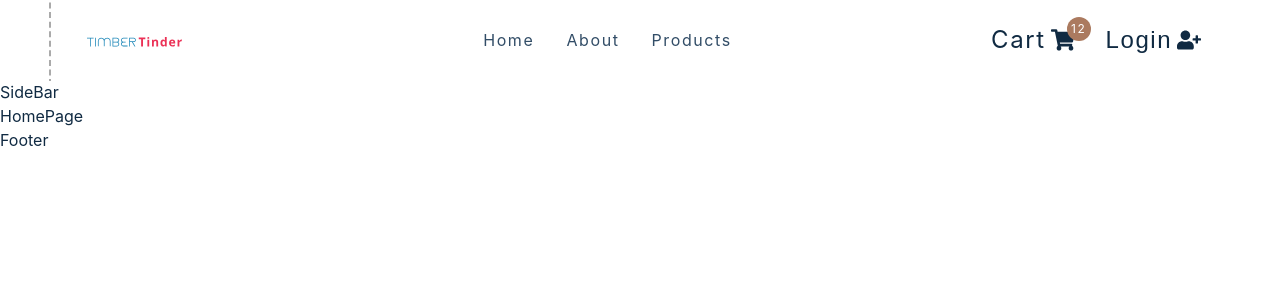
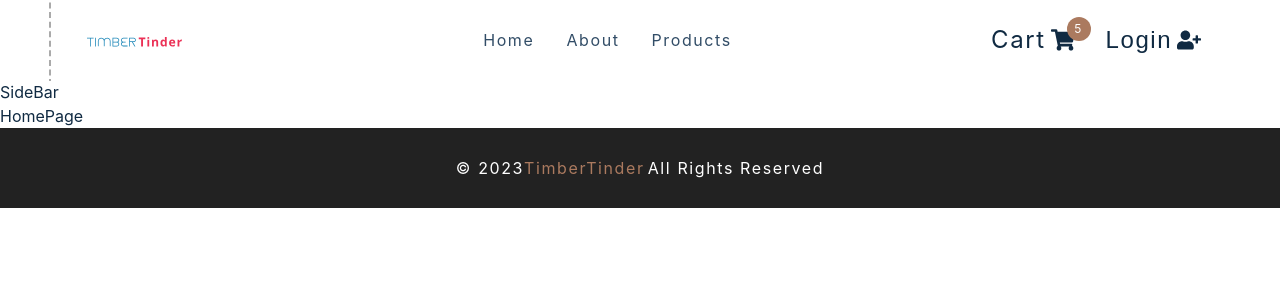
Before and after one commit to UsamaBhakrani/Ecommerce-React, a React app: page / in a window 1280 px wide. Shown: the top 300 px of the page. Built offline with nearby package versions, Linux system fonts and the light colour scheme; the HTML template or start-up script is replaced by a standard one.

Commit message:
Footer Finalized

```diff
--- a/src/components/CartButtons.jsx
+++ b/src/components/CartButtons.jsx
@@ -9,7 +9,7 @@
         Cart
         <span className="cart-container">
           <FaShoppingCart />
-          <span className="cart-value">12</span>
+          <span className="cart-value">5</span>
         </span>
       </Link>
 
--- a/src/components/Footer.jsx
+++ b/src/components/Footer.jsx
@@ -1,9 +1,40 @@
-import React from 'react'
+import styled from "styled-components";
 
 const Footer = () => {
   return (
-    <div>Footer</div>
-  )
-}
+    <Wrapper>
+      <h5>
+        &copy; {new Date().getFullYear()}
+        <span>TimberTinder</span>{" "}
+      </h5>
+      <h5>All Rights Reserved</h5>
+    </Wrapper>
+  );
+};
 
-export default Footer
+const Wrapper = styled.footer`
+  height: 5rem;
+  display: flex;
+  flex-direction: column;
+  justify-content: center;
+  align-items: center;
+  background: var(--clr-black);
+  text-align: center;
+
+  span {
+    color: var(--clr-primary-5);
+  }
+  h5 {
+    color: var(--clr-white);
+    margin: 0.1rem;
+
+    font-weight: 400;
+    text-transform: none;
+    line-height: 1.25;
+  }
+  @media (min-width: 776px) {
+    flex-direction: row;
+  }
+`;
+
+export default Footer;
```
